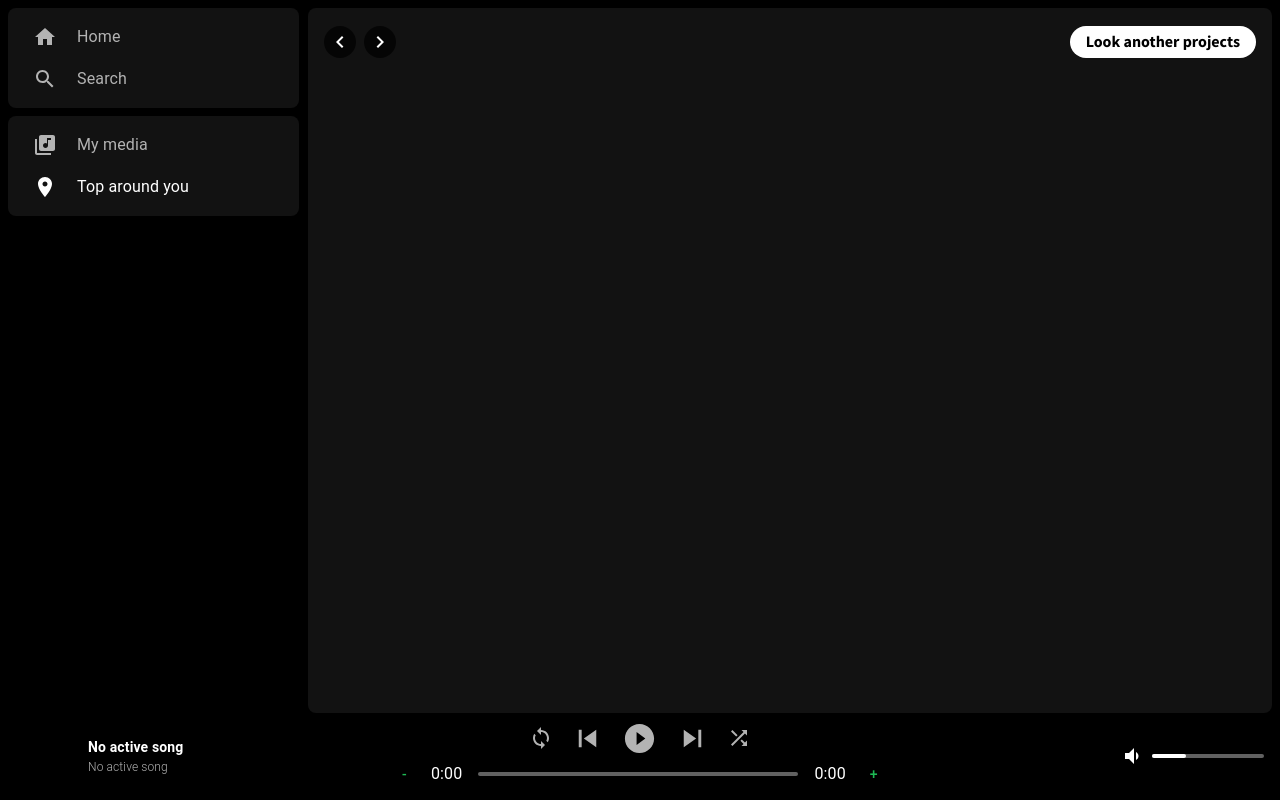
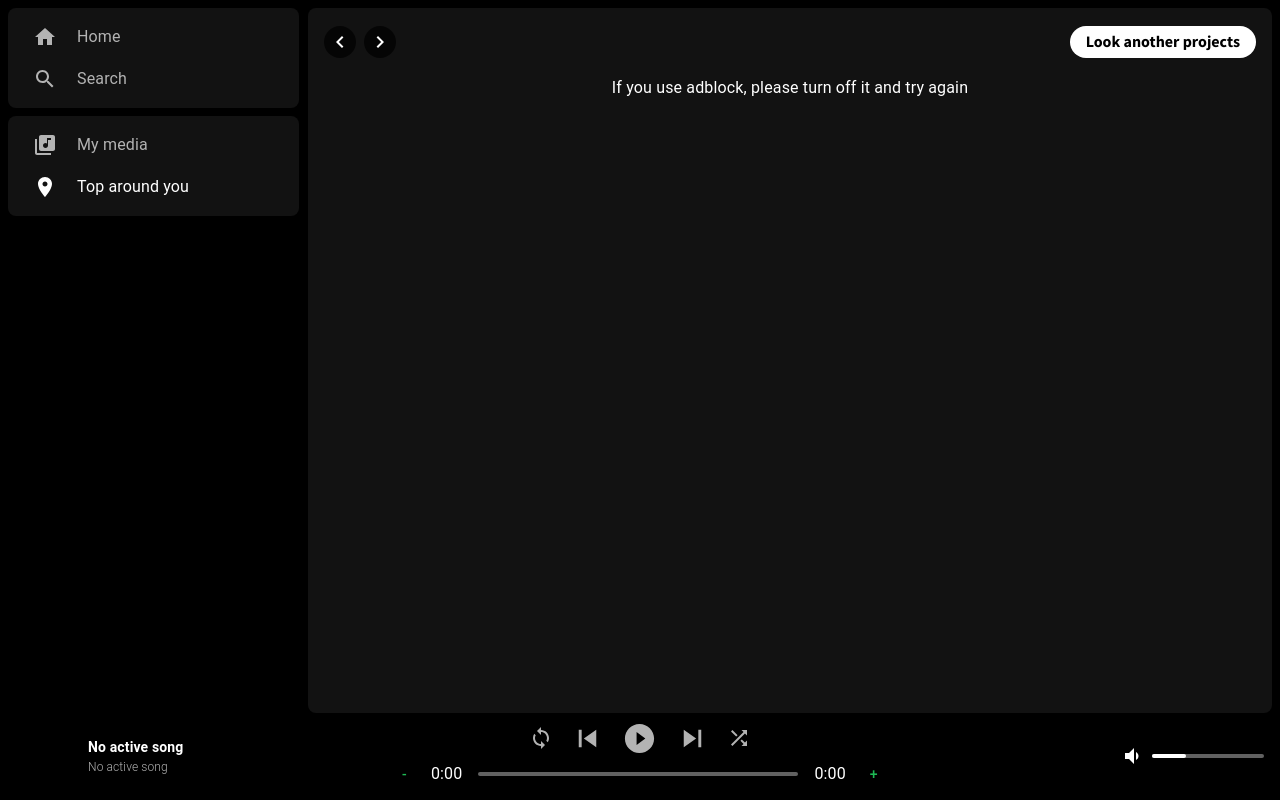
Before and after one commit to iSmelb/spotify2.0, a Next.js app: page /around-you in a window 1280 px wide. Built offline with nearby package versions, Linux system fonts and the light colour scheme; no server answers.

Commit message:
fixed error showing

```diff
--- a/src/app/around-you/page.tsx
+++ b/src/app/around-you/page.tsx
@@ -26,7 +26,7 @@ const AroundYouPage: NextPage = () => {
           setLocation(res.country);
         } else {
           setIsError(
-            new Error('if you use adblock, please turn off it and try again'),
+            new Error('If you use adblock, please turn off it and try again'),
           );
         }
       });
@@ -38,9 +38,14 @@ const AroundYouPage: NextPage = () => {
 
   useUpdateTitle(location, [location]);
 
-  if (fetching) return <Loading />;
+  if (error || isError) return <ErrorWrapper error={error || isError} />;
 
-  if (error || isError) return <ErrorWrapper error={error || isError} />;
+  if (!fetching && !location)
+    return (
+      <Typography display="flex" justifyContent="center">
+        If you use adblock, please turn off it and try again
+      </Typography>
+    );
 
   return (
     <Box p="1rem">
@@ -49,7 +54,9 @@ const AroundYouPage: NextPage = () => {
           Listen popular music in {location}
         </Typography>
       )}
-      {fetching || (isFetching && <Loading />)}
+
+      {(fetching || isFetching) && <Loading />}
+
       <Box
         display="grid"
         gridTemplateColumns="repeat(auto-fill, 200px)"
```
